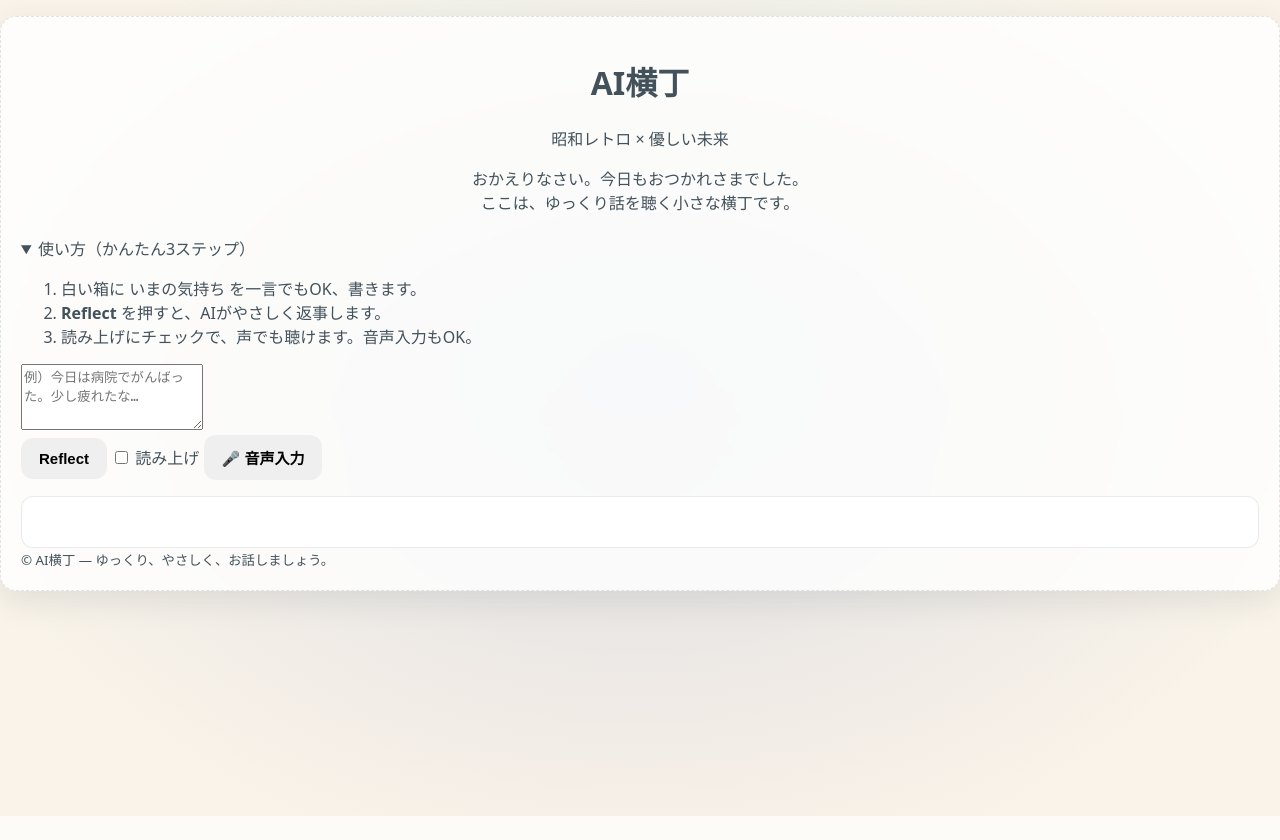
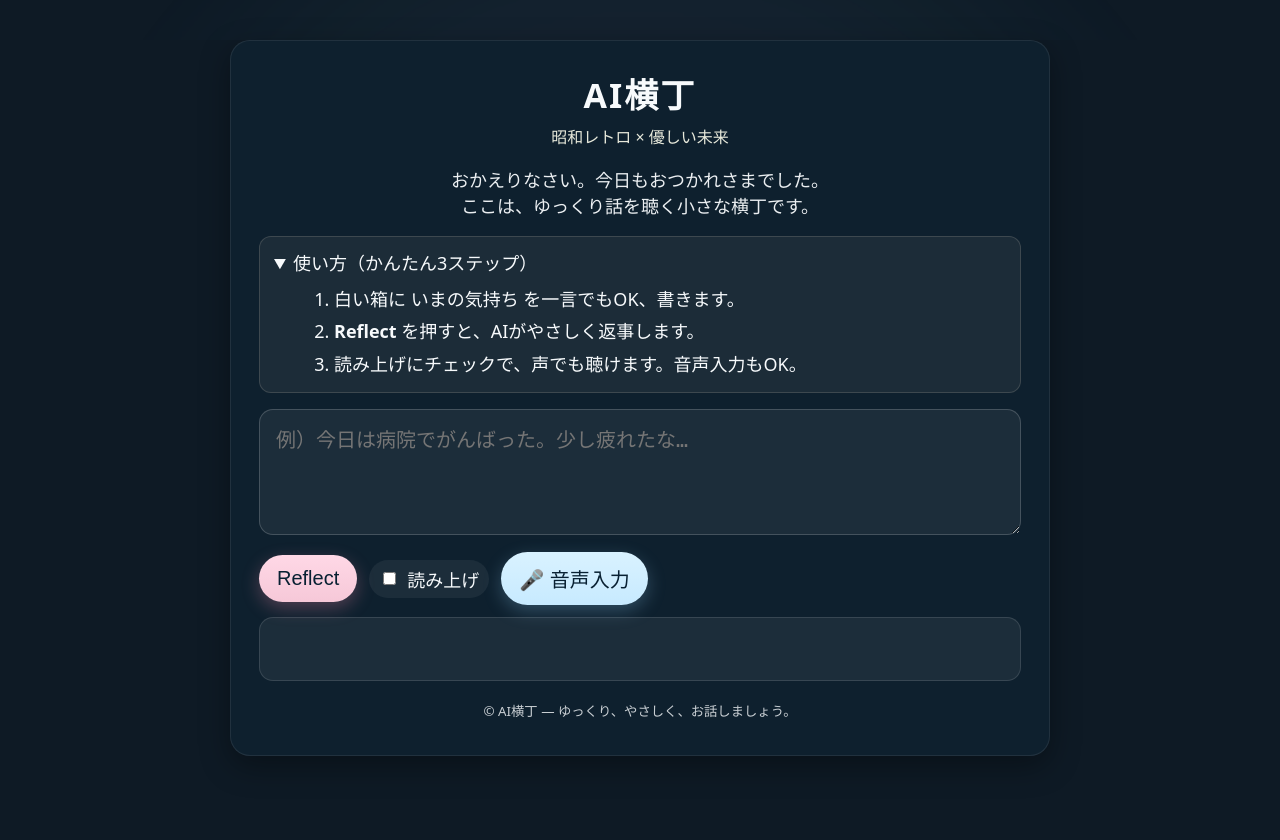
Before and after one commit to murahimurahi/ai-yokocho, a Flask app: page / in a window 1280 px wide. Before the commit the page ends 816 px from the top, so only its background shows below. Run offline with Flask 3, Linux system fonts and the light colour scheme.

Commit message:
Update style.css

```diff
--- a/static/style.css
+++ b/static/style.css
@@ -1,149 +1,153 @@
 :root{
-  /* 昭和レトロ × 優しい未来 */
-  --bg-beige: #f9f3e9;   /* 薄ベージュ */
-  --sky:      #a3d5e5;   /* 水色 */
-  --sakura:   #f9cbd3;   /* 桜色 */
-  --ink:      #42515a;   /* 落ち着いたインク色 */
-  --panel:    #ffffffcc;
-  --shadow:   0 10px 30px rgba(66,81,90,.12);
-  --radius:   16px;
+  --bg-deep:#0e1a25;
+  --bg-card:#102231cc;
+  --beige:#F6E9D8;
+  --sakura:#F6C8D8;
+  --mizu:#BEE3F8;
+  --brand:#89CFF0;
+  --accent:#FF8FB1;
+  --text:#f7fafc;
 }
 
-*{ box-sizing:border-box; }
+*{box-sizing:border-box}
+
 html,body{
   height:100%;
   margin:0;
-  font-family: "Zen Maru Gothic", system-ui, -apple-system, "Hiragino Kaku Gothic ProN", "Yu Gothic", Meiryo, sans-serif;
-  color: var(--ink);
-  background: radial-gradient(1200px 800px at 50% 45%, rgba(163,213,229,.35), transparent 60%),
-              radial-gradient(1000px 700px at 50% 55%, rgba(249,203,211,.32), transparent 65%),
-              var(--bg-beige);
+  font-family: "Hiragino Kaku Gothic ProN", "Yu Gothic UI", system-ui, -apple-system, sans-serif;
+  background: var(--bg-deep);
+  color: var(--text);
 }
 
-/* ゆっくり呼吸する光（背景のごく弱い脈動） */
-.bg-breath{
-  position: fixed; inset: 0; pointer-events: none;
-  background: radial-gradient(550px 380px at 50% 50%, rgba(255,255,255,.35), transparent 70%);
-  animation: breath 7.5s ease-in-out infinite;
-  opacity:.6;
+/* やさしい呼吸感（中心から淡く） */
+.bg{position:fixed; inset:0; overflow:hidden; z-index:-1}
+.radial{
+  position:absolute; inset:-20% -20%;
+  background: radial-gradient( circle at 50% 50%,
+    rgba(255,255,255,0.08) 0%,
+    rgba(255,182,193,0.06) 18%,
+    rgba(137,207,240,0.05) 38%,
+    rgba(14,26,37,0.0) 60%);
+  animation: breathe 8s ease-in-out infinite;
+  filter: blur(2px);
 }
-@keyframes breath{
-  0%,100%{ transform: scale(1);   filter: blur(0.5px); opacity:.55;}
-  50%    { transform: scale(1.06); filter: blur(1.2px); opacity:.75;}
+@keyframes breathe{
+  0%,100%{ transform: scale(1); opacity:.9}
+  50%     { transform: scale(1.05); opacity:1}
 }
 
-.site-header{
-  max-width: 960px; margin: 24px auto 8px; padding: 0 16px;
-}
-.brand{ display:flex; align-items:center; gap:10px; }
-.brand h1{
-  margin: 0;
-  font-size: clamp(20px, 2.6vw, 28px);
-  letter-spacing: .02em;
-}
-.sketch-icon{ filter: drop-shadow(0 1px 0 rgba(0,0,0,.06)); }
-
-.container{
-  max-width: 960px;
-  margin: 0 auto;
-  padding: 0 16px 64px;
+.card{
+  max-width: 820px;
+  margin: 40px auto 56px;
+  padding: 28px 28px 34px;
+  background: var(--bg-card);
+  border: 1px solid rgba(255,255,255,.08);
+  border-radius: 20px;
+  box-shadow: 0 10px 30px rgba(0,0,0,.35);
 }
 
-.hero{
-  text-align: center;
-  margin: 12px 0 22px;
+.hero{ text-align:center; margin-bottom: 16px;}
+.hero h1{
+  font-size: 34px;
+  margin: 0;
+  letter-spacing: .06em;
 }
-.hero h2{
-  margin: 0 0 6px;
-  font-weight: 700;
+.tag{
+  margin: 6px 0 10px;
+  color: #ffe;
+  opacity: .9;
 }
-.tagline{
-  margin: 0;
-  opacity: .9;
+.lead{
+  font-size: 18px;
+  opacity: .95;
+}
+
+.use details{
+  background: rgba(246,233,216,.06);
+  border: 1px solid rgba(246,233,216,.15);
+  border-radius: 12px;
+  padding: 12px 14px;
+  margin: 14px 0 16px;
+}
+.use summary{
+  font-size: 18px;
+  cursor:pointer;
+}
+.use ol{
+  margin: 8px 0 0 20px;
+  font-size: 18px;
   line-height: 1.8;
 }
 
-.card{
-  background: var(--panel);
-  backdrop-filter: blur(2px);
-  border-radius: var(--radius);
-  box-shadow: var(--shadow);
-  padding: 20px;
-  margin: 16px 0;
-  border: 1px dashed rgba(66,81,90,.15); /* 手書き風の雰囲気に */
+.io textarea{
+  width:100%;
+  border-radius: 14px;
+  border: 1px solid rgba(255,255,255,.18);
+  padding: 14px 16px;
+  font-size: 20px;  /* 大きめ文字 */
+  outline: none;
+  color: var(--text);
+  background: rgba(255,255,255,.06);
 }
+.io textarea:focus{ border-color: var(--mizu); box-shadow: 0 0 0 2px rgba(190,227,248,.3) }
 
-.label{
-  display:block; font-weight:700; margin-bottom:6px;
-}
-.textarea{
-  width:100%;
-  border: 2px solid rgba(66,81,90,.15);
-  border-radius: 14px;
-  padding: 14px 16px;
-  background: #fff;
-  outline: none;
-  font-size: 16px;
-  line-height: 1.7;
-  transition: box-shadow .2s ease, border-color .2s ease;
-}
-.textarea:focus{
-  border-color: var(--sky);
-  box-shadow: 0 0 0 4px rgba(163,213,229,.25);
-}
-
-.actions{
-  display:flex; gap:12px; flex-wrap:wrap;
-  margin-top: 14px;
+.row{
+  display:flex; gap:12px; align-items:center; flex-wrap:wrap;
+  margin: 12px 0 4px;
 }
 
 .btn{
-  appearance:none;
-  border:none;
-  border-radius: 12px;
+  font-size: 20px;
   padding: 12px 18px;
-  font-weight:700;
-  font-size: 15px;
+  border-radius: 999px;  /* 丸角 */
+  border: none;
   cursor:pointer;
-  transition: transform .06s ease, box-shadow .2s ease, background .2s ease;
+  transition: transform .06s ease, box-shadow .2s ease;
+  color:#082032;
+  background: linear-gradient(180deg, var(--mizu), #98d9ff);
+  box-shadow: 0 6px 18px rgba(152,217,255,.25);
+  position: relative;
+  overflow:hidden;
 }
-.btn:active{ transform: translateY(1px); }
+.btn:disabled{ opacity:.6; cursor:not-allowed }
 
-.btn-primary{
-  background: linear-gradient(180deg, var(--sky), #7cc6dd);
-  color:#12333e;
-  box-shadow: 0 6px 18px rgba(163,213,229,.45);
-}
-.btn-primary:hover{
-  box-shadow: 0 10px 24px rgba(163,213,229,.6);
+.btn.primary{
+  background: linear-gradient(180deg, #ffd8e6, var(--sakura));
+  box-shadow: 0 6px 18px rgba(255,143,177,.28);
 }
 
-.btn-outline{
-  background: #fff;
-  color:#5a6a72;
-  border:2px solid rgba(66,81,90,.18);
+/* クリック時の柔らかい波紋 */
+.btn:active{ transform: scale(0.98) }
+.btn::after{
+  content:"";
+  position:absolute; inset:0;
+  background: radial-gradient(circle at var(--x,50%) var(--y,50%), rgba(255,255,255,.5), transparent 40%);
+  opacity:0; transition: opacity .35s ease;
 }
-.btn-outline:hover{
-  background: #fff6f8;
-  border-color: var(--sakura);
-  box-shadow: 0 6px 18px rgba(249,203,211,.35);
+.btn:focus-visible{ outline: 3px solid var(--brand) }
+.btn:active::after{ opacity:.9 }
+
+.btn.mic{ background: linear-gradient(180deg, #d9f2ff, #c7eaff) }
+
+.chk{
+  display:flex; align-items:center; gap:8px;
+  font-size: 18px;
+  padding: 6px 10px;
+  background: rgba(255,255,255,.06);
+  border-radius: 999px;
 }
 
 .result{
-  margin-top:16px;
-  padding:14px 14px 6px;
-  background: #fff;
-  border-radius: 12px;
-  border:1px solid rgba(66,81,90,.12);
-  min-height: 52px;
+  margin-top: 12px;
+  padding: 14px 16px;
+  min-height: 64px;
+  background: rgba(255,255,255,.06);
+  border-radius: 14px;
+  border: 1px solid rgba(255,255,255,.12);
+  font-size: 20px; /* 大きめ */
+  line-height: 1.8;
 }
-.result p{ margin:0 0 8px; }
 
-.howto h3{ margin: 0 0 8px; }
-.howto ol{ margin: 0; padding-left: 1.2rem; }
-.howto li{ margin: .25rem 0; }
+.foot{ text-align:center; margin-top: 18px; opacity:.8 }
 
-.site-footer{
-  max-width: 960px; margin: 18px auto 36px; padding: 0 16px;
-  text-align: center; opacity: .7;
-}
+/* ボタンに波紋位置を反映する JS 用 */
```
